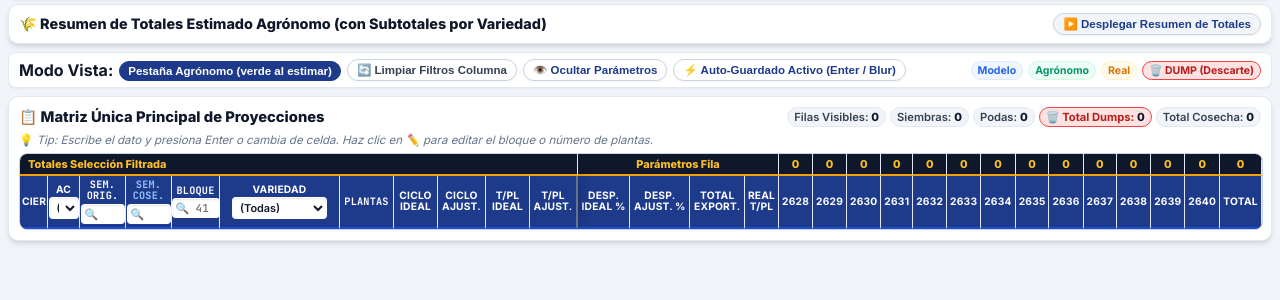
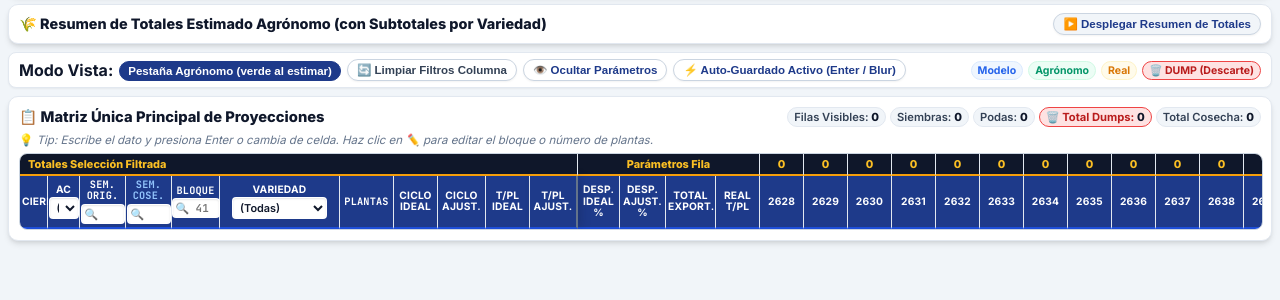
Before and after one commit to renealejo96/proyecciones, a Flask app: page / in a window 1280 px wide. Shown: the part 187-487 px from the top of the page. Run offline with Flask 3, Linux system fonts and the light colour scheme; lists and menus that the app fills with data are empty.

Commit message:
Ajustar ancho compacto y optimizado de columnas de semanas de cosecha y resumen

```diff
--- a/templates/index.html
+++ b/templates/index.html
@@ -449,7 +449,6 @@
 
         table {
             width: max-content;
-            min-width: 100%;
             border-collapse: separate;
             border-spacing: 0;
             background: #fff;
@@ -556,6 +555,33 @@
         .param-col { background: var(--slate-50); }
         .cell-real-stems { font-weight: 800; color: var(--emerald-600); font-family: 'JetBrains Mono', monospace; }
 
+        /* PARAMETER & WEEK COLUMNS (COMPACT SIZING) */
+        .col-param-waste-ideal { width: 42px; min-width: 42px; max-width: 42px; }
+        .col-param-waste-ajust { width: 46px; min-width: 46px; max-width: 46px; }
+        .col-param-total-prog { width: 50px; min-width: 50px; max-width: 50px; }
+        .col-param-real-stems { width: 44px; min-width: 44px; max-width: 44px; }
+
+        .col-week-header,
+        th.js-week-total,
+        td.week-cell,
+        td.subtotal-week-val {
+            width: 44px !important;
+            min-width: 44px !important;
+            max-width: 44px !important;
+            padding: 1px 1px !important;
+            box-sizing: border-box !important;
+        }
+
+        .col-total-final,
+        th.js-master-total,
+        td.cell-window-total,
+        td.subtotal-variety-window-val {
+            width: 54px !important;
+            min-width: 54px !important;
+            max-width: 54px !important;
+            font-weight: 800 !important;
+        }
+
         /* WHEN PARAMETERS ARE HIDDEN (.hide-params):
            ALL columns right of Plantas (columns 8..15) hide!
            Column 7 (Plantas) becomes the frozen boundary!
@@ -886,9 +928,9 @@
                             <th colspan="11" class="totals-title-col sticky-col sticky-1" style="text-align: left; padding-left: 8px;">Totales Selección Filtrada</th>
                             <th colspan="4" class="param-col">Parámetros Fila</th>
                             {% for week in weekly_view.week_columns %}
-                                <th class="js-week-total" data-week-label="{{ week.label }}">{{ weekly_view.totals_by_week[week.label] }}</th>
+                                <th class="js-week-total col-week-header" data-week-label="{{ week.label }}">{{ weekly_view.totals_by_week[week.label] }}</th>
                             {% endfor %}
-                            <th class="js-master-total">{{ weekly_view.grand_total }}</th>
+                            <th class="js-master-total col-total-final">{{ weekly_view.grand_total }}</th>
                         </tr>
                         <tr class="header-row">
                             <th class="sticky-col sticky-1">Cierre</th>
@@ -937,15 +979,15 @@
                             <th class="sticky-col sticky-10 param-col">T/pl<br>Ideal</th>
                             <th class="sticky-col sticky-11 param-col">T/pl<br>Ajust.</th>
 
-                            <th class="param-col">Desp.<br>Ideal %</th>
-                            <th class="param-col">Desp.<br>Ajust. %</th>
-                            <th class="param-col">Total<br>Export.</th>
-                            <th class="param-col">Real<br>T/pl</th>
+                            <th class="param-col col-param-waste-ideal">Desp.<br>Ideal %</th>
+                            <th class="param-col col-param-waste-ajust">Desp.<br>Ajust. %</th>
+                            <th class="param-col col-param-total-prog">Total<br>Export.</th>
+                            <th class="param-col col-param-real-stems">Real<br>T/pl</th>
 
                             {% for week in weekly_view.week_columns %}
-                                <th>{{ week.label }}</th>
+                                <th class="col-week-header">{{ week.label }}</th>
                             {% endfor %}
-                            <th>Total</th>
+                            <th class="col-total-final">Total</th>
                         </tr>
                     </thead>
                     <tbody>
@@ -974,10 +1016,10 @@
                                     <td class="sticky-col sticky-10 param-col">{{ '%.2f'|format(row.ideal_stems_per_plant) }}</td>
                                     <td class="sticky-col sticky-11 param-col"><input class="edit-input input-stems" type="number" min="0" step="0.1" inputmode="decimal" value="{{ row.stems_per_plant }}"></td>
 
-                                    <td class="param-col">{{ '%.2f'|format(row.ideal_waste_rate * 100) }}</td>
-                                    <td class="param-col"><input class="edit-input input-waste" type="number" min="0" max="100" step="0.1" inputmode="decimal" value="{{ (row.waste_rate * 100)|round(1) }}"></td>
-                                    <td class="param-col cell-program-total">{{ row.program_total }}</td>
-                                    <td class="param-col cell-real-stems">{{ '%.2f'|format(row.real_stems_per_plant) if row.real_stems_per_plant else '' }}</td>
+                                    <td class="param-col col-param-waste-ideal">{{ '%.2f'|format(row.ideal_waste_rate * 100) }}</td>
+                                    <td class="param-col col-param-waste-ajust"><input class="edit-input input-waste" type="number" min="0" max="100" step="0.1" inputmode="decimal" value="{{ (row.waste_rate * 100)|round(1) }}"></td>
+                                    <td class="param-col cell-program-total col-param-total-prog">{{ row.program_total }}</td>
+                                    <td class="param-col cell-real-stems col-param-real-stems">{{ '%.2f'|format(row.real_stems_per_plant) if row.real_stems_per_plant else '' }}</td>
 
                                     {% for week in weekly_view.week_columns %}
                                         {% set status = row.weekly_status[week.label] if row.weekly_status and week.label in row.weekly_status else 'MODELO' %}
@@ -995,14 +1037,14 @@
                                             {% set cell_cls = 'status-model' %}
                                             {% set cell_stat = 'MODELO' %}
                                         {% endif %}
-                                        <td class="week-cell {{ cell_cls }}" data-week-label="{{ week.label }}" data-week-code="{{ row.week_code_by_label[week.label] }}" data-status="{{ cell_stat }}" data-is-dump="{{ 'true' if (is_cell_dump or status == 'DUMP') else 'false' }}" title="{{ '🌱 Valor ingresado por agrónomo (Doble clic / doble toque para restaurar valor de fábrica)' if cell_stat == 'AGRONOMO' else ('🌾 Estimado de fábrica (Doble clic para restaurar)' if page_mode == 'AGRONOMO' else '📊 Cierre real ingresado (Doble clic para borrar y restaurar estimado)') }}">
+                                        <td class="week-cell col-week-header {{ cell_cls }}" data-week-label="{{ week.label }}" data-week-code="{{ row.week_code_by_label[week.label] }}" data-status="{{ cell_stat }}" data-is-dump="{{ 'true' if (is_cell_dump or status == 'DUMP') else 'false' }}" title="{{ '🌱 Valor ingresado por agrónomo (Doble clic / doble toque para restaurar valor de fábrica)' if cell_stat == 'AGRONOMO' else ('🌾 Estimado de fábrica (Doble clic para restaurar)' if page_mode == 'AGRONOMO' else '📊 Cierre real ingresado (Doble clic para borrar y restaurar estimado)') }}">
                                             {% if page_mode == 'REAL' %}
                                                 <button type="button" class="btn-dump-cell" title="Marcar / Desmarcar como DUMP (Descarte por ventas)">🗑️</button>
                                             {% endif %}
                                             <input class="week-input" type="number" min="0" step="1" inputmode="numeric" value="{{ row.weekly_projection[week.label] if row.weekly_projection[week.label] else 0 }}">
                                         </td>
                                     {% endfor %}
-                                    <td class="cell-window-total">{{ row.window_total }}</td>
+                                    <td class="cell-window-total col-total-final">{{ row.window_total }}</td>
                                 </tr>
                             {% endfor %}
 
@@ -1013,9 +1055,9 @@
                                 </td>
                                 <td colspan="4" class="param-col"></td>
                                 {% for week in weekly_view.week_columns %}
-                                    <td class="subtotal-week-val" data-week-label="{{ week.label }}">0</td>
+                                    <td class="subtotal-week-val col-week-header" data-week-label="{{ week.label }}">0</td>
                                 {% endfor %}
-                                <td class="subtotal-variety-window-val">0</td>
+                                <td class="subtotal-variety-window-val col-total-final">0</td>
                             </tr>
                         {% endfor %}
                     </tbody>
```
Also changed, not shown: other parts of templates/index.html (+21 -5 lines).
